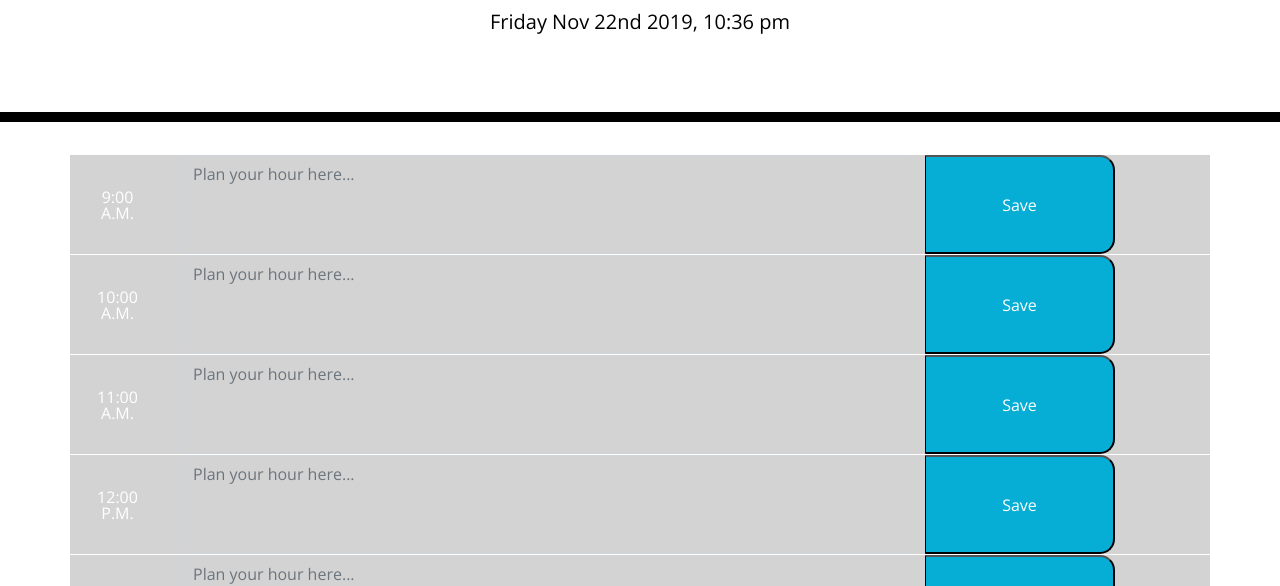
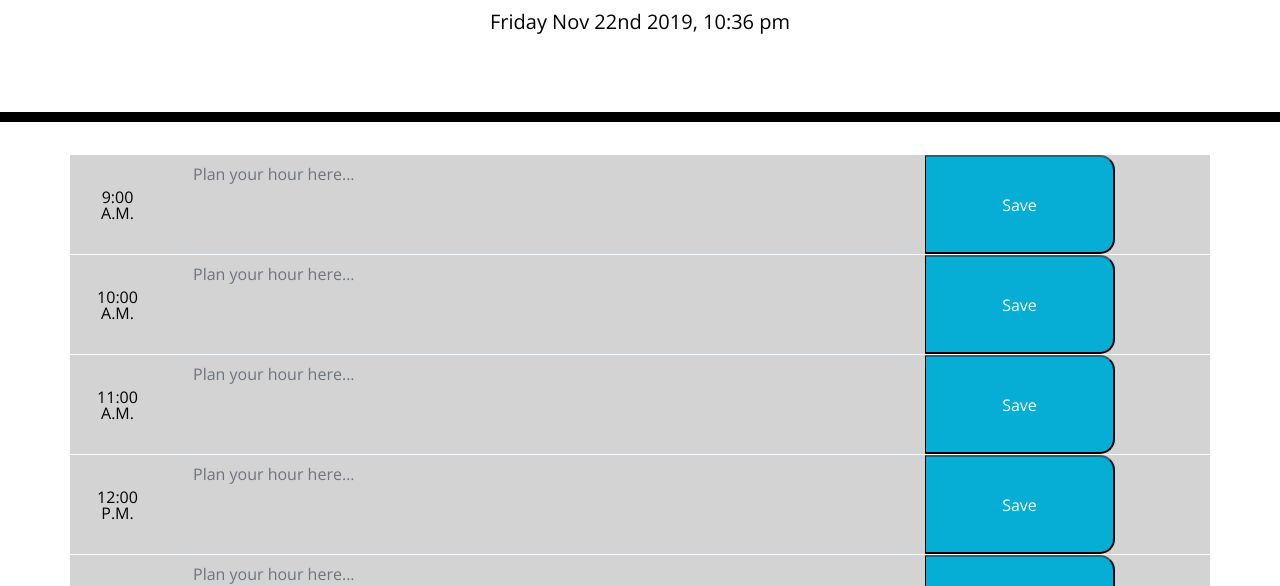
Before and after one commit to Christianlance85/Calendar, a plain HTML site: page index.html in a window 1280 px wide. Shown: the part 182-768 px from the top of the page. Drawn offline with nearby package versions, Linux system fonts and the light colour scheme.

```diff
--- a/assets/css/style.css
+++ b/assets/css/style.css
@@ -38,6 +38,8 @@ body {
   .time-block{
     text-align: center;
     border-radius: 15px;
+    padding: white;
+    color: black;
   }
 
   .row {
```
